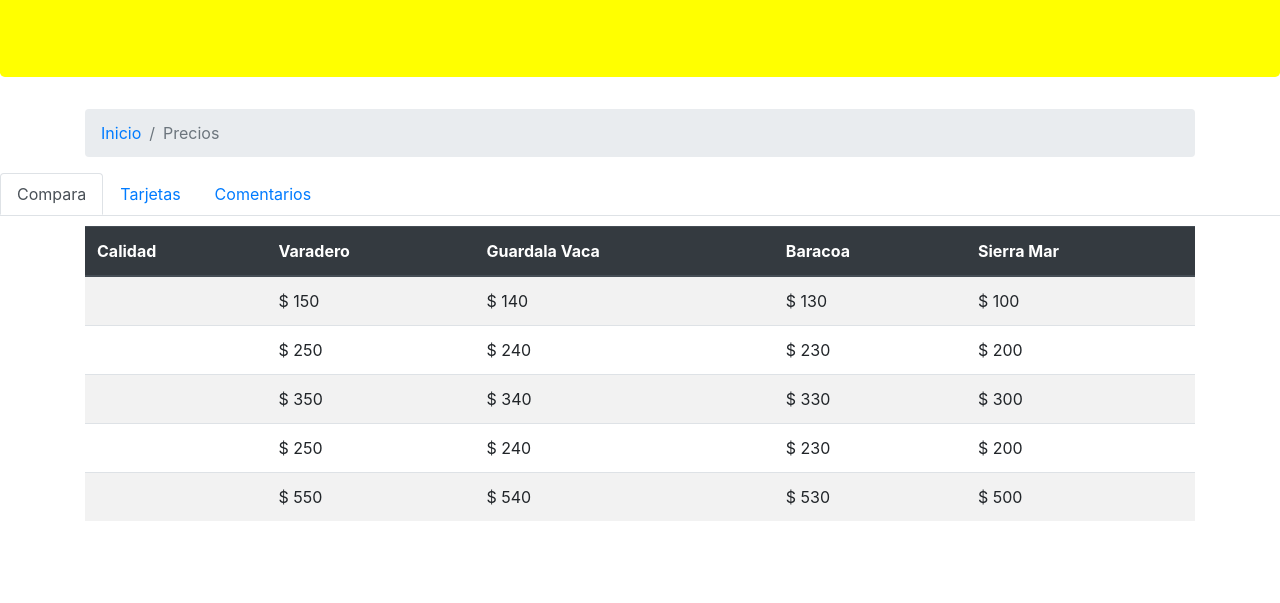
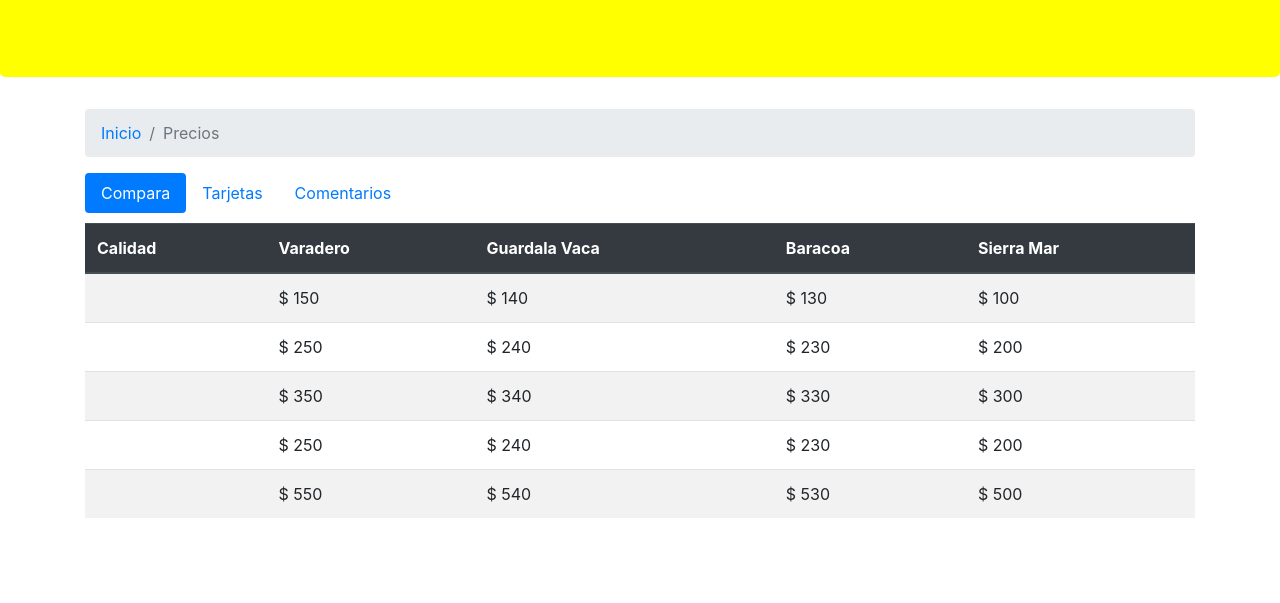
Before and after one commit to Alex70795/guia_hoteles, a website: page precios.html in a window 1280 px wide. Shown: the part 197-800 px from the top of the page. Drawn offline with nearby package versions, Linux system fonts and the light colour scheme; a web font is replaced by a local one.

Commit message:
agregando tabs y pills en precios.html

```diff
--- a/precios.html
+++ b/precios.html
@@ -43,26 +43,27 @@
             </ol>
         </nav>
       </div>
-      <ul class="nav nav-tabs" id="myTab" role="tablist">
+      <div class="container">
+      <ul class="nav nav-pills" id="myTab" role="tablist">
           <li class="nav-item">
-              <a class="nav-link active" id="compara-tab" data-toggle="tab" href="#compara" role="tab" aria-controls="compara"
+              <a class="nav-link active" id="compara-tab" data-toggle="pill" href="#compara" role="pill" aria-controls="compara"
               aria-selected="true">Compara</a>
 
           </li>
           <li >
-            <a class="nav-link " id="tarjeta-tab" data-toggle="tab" href="#tarjeta" role="tab" aria-controls="tarjeta"
+            <a class="nav-link " id="tarjeta-tab" data-toggle="pill" href="#tarjeta" role="pill" aria-controls="tarjeta"
               aria-selected="false">Tarjetas</a>
 
           </li>
           <li >
-            <a class="nav-link " id="comentarios-tab" data-toggle="tab" href="#comentarios" role="tab" aria-controls="comentarios"
+            <a class="nav-link " id="comentarios-tab" data-toggle="pill" href="#comentarios" role="pill" aria-controls="comentarios"
               aria-selected="false">Comentarios</a>
 
           </li>
 
 
       </ul>
-
+    </div>
       <div class="tab-content" id="myTabContent">
       <div class="tab-game fade show active" id="compara" role="tabpanel" aria-labelledby="compara-tab">
     <div class="container">
```
